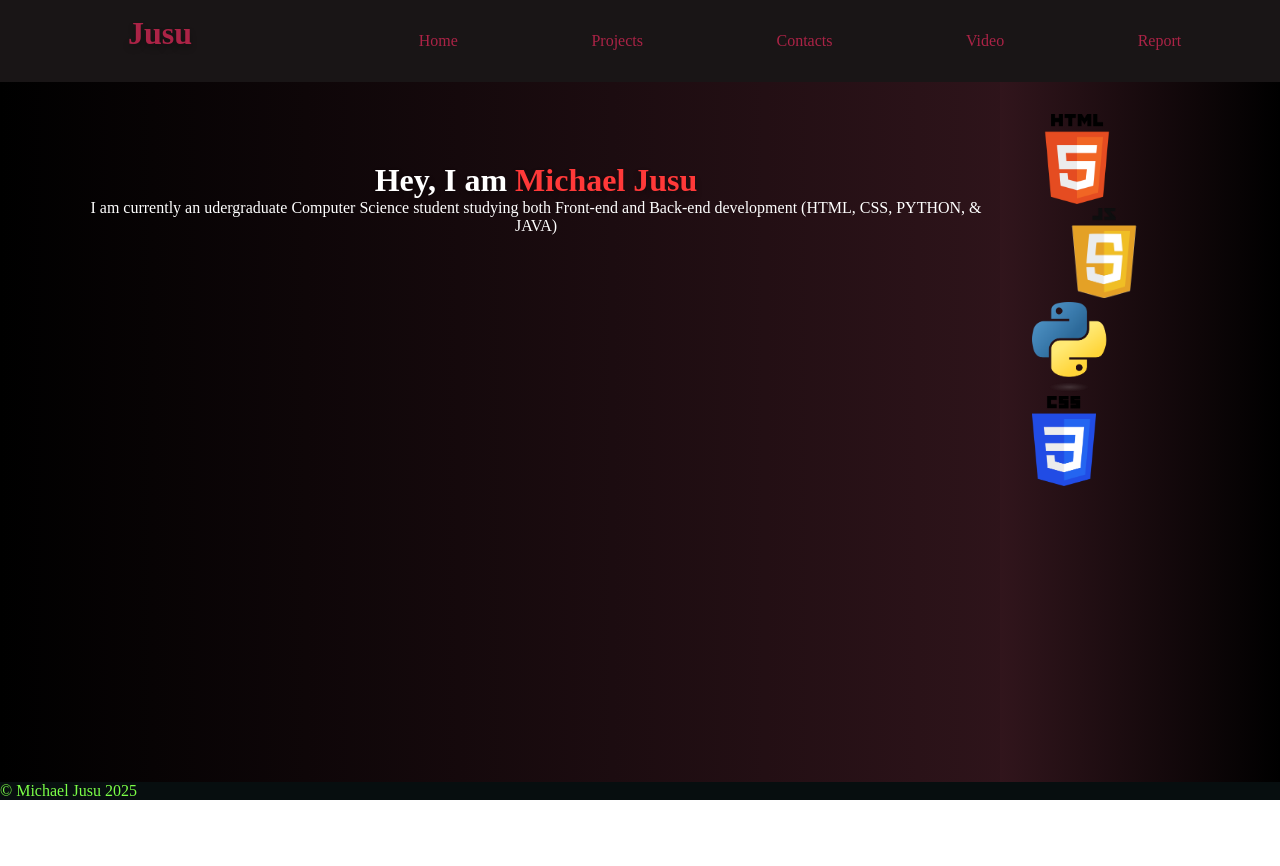
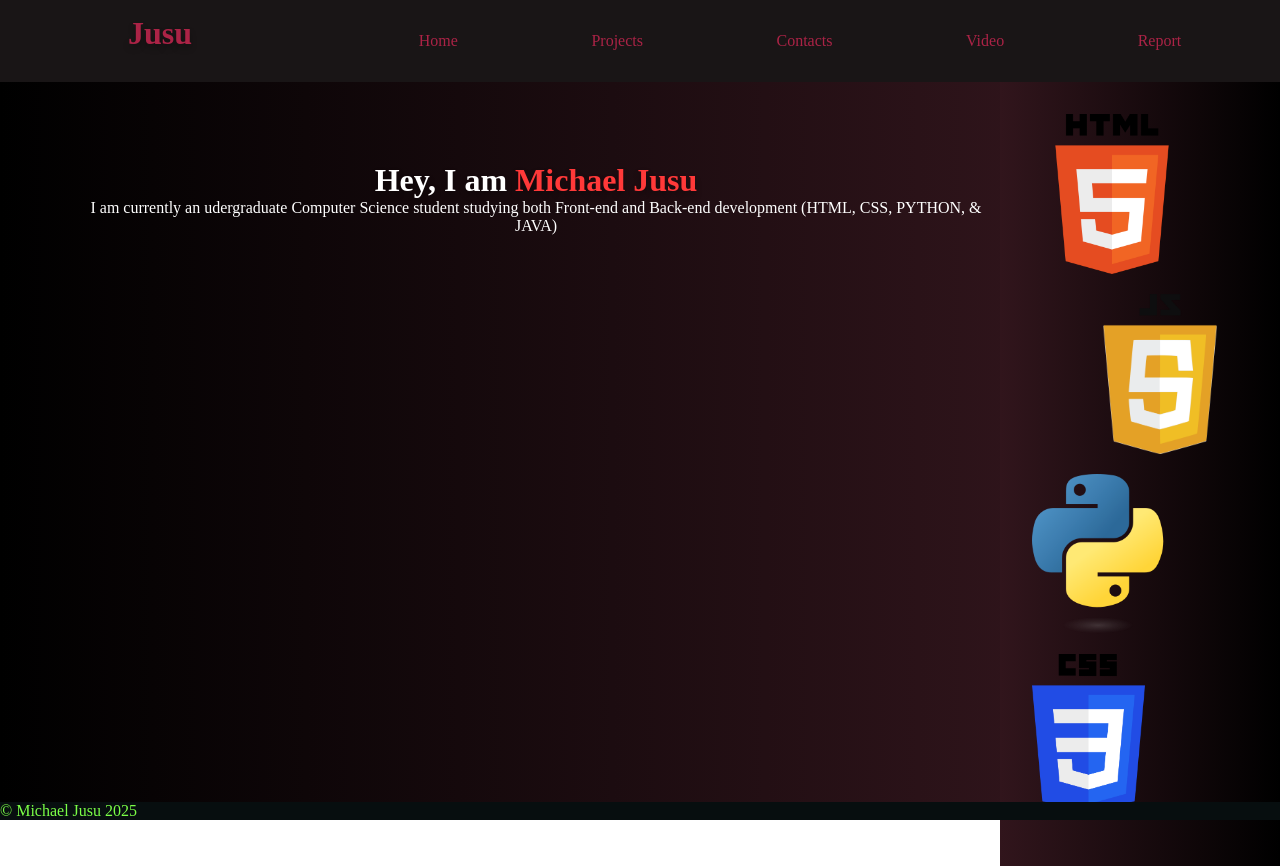
Before and after one commit to blehjusu/My-Portfolio, a plain HTML site: page index.html in a window 1280 px wide. Before the commit the page ends 800 px from the top, so only its background shows below. Drawn offline with Linux system fonts and the light colour scheme.

Commit message:
adding grid to images and changing sizes

```diff
--- a/Desktop.css
+++ b/Desktop.css
@@ -69,6 +69,16 @@ aside {
     padding: 2em;
     margin-left: 40px;
     width: auto;
+    display: grid;
+    grid-template-columns: auto;
+    grid-template-rows: 25% 25% 25% 25%;
+    grid-template-areas:
+    "HTML"
+    "JAVA"
+    "CSS"
+    "PYTHON";
+    height: 100%;
+
 
 }
 
@@ -93,21 +103,25 @@ nav ul {
 }
 
 #htmlImage img {
-    height: 90px;
+    height: 10em;
     width: auto;
+    grid-area: html;
 }
 
 #pythonImage img {
-    height: 90px;
+    height: 10em;
     width: auto;
+    grid-area: python;
 }
 
 #javaImage img {
-    height: 90px;
+    height: 10em;
     width: auto;
+    grid-area: java;
 }
 
 #cssImage img {
-    height: 90px;
+    height: 10em;
     width: auto;
+    grid-area: css;
 }
```
